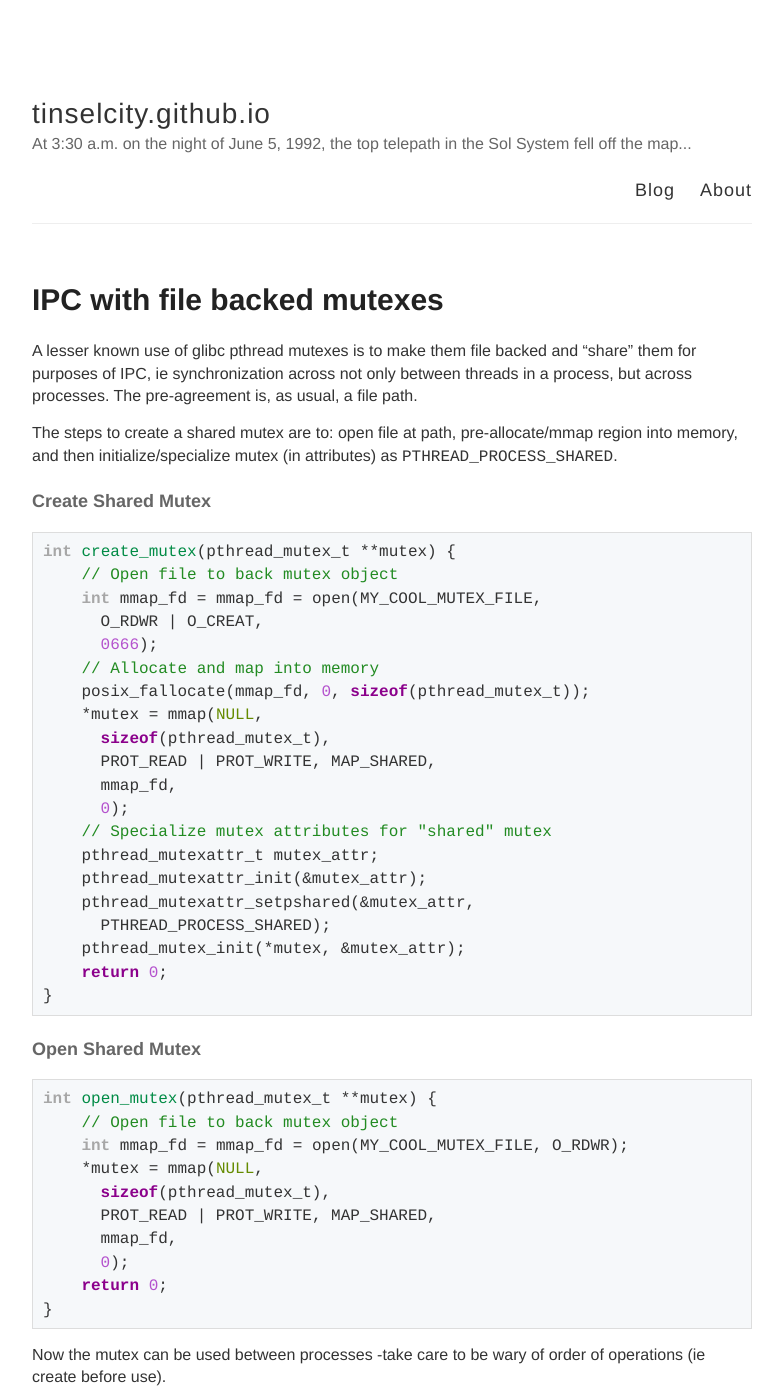
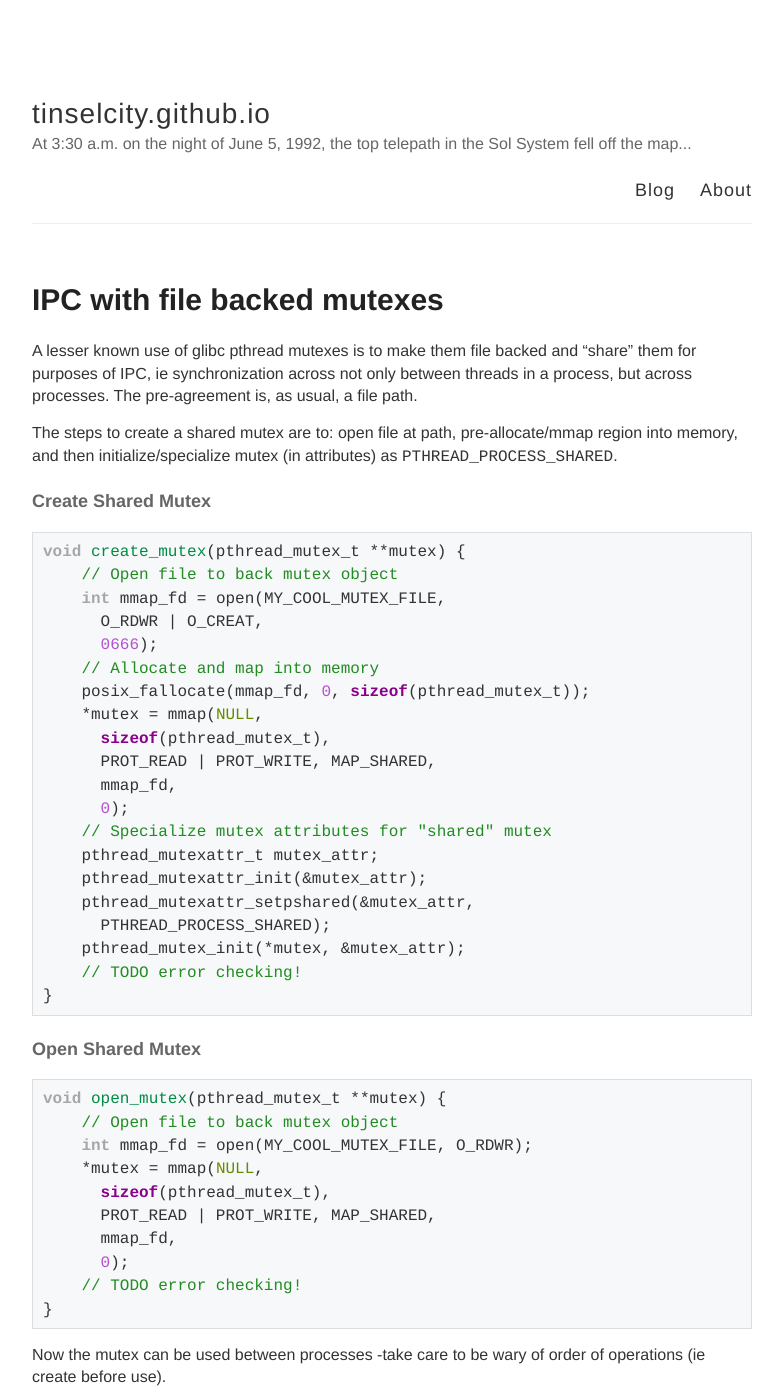
Before and after one commit to tinselcity/tinselcity.github.io, a Jekyll site: the page built from _posts/2019-4-19-IPC-W-Mutexes.md, in a window 1280 px wide and 1400 px high. Shown: the whole window, without its empty margins (248-1031 px from the left). Built offline with Jekyll 4.4.1, drawn with Linux system fonts in a browser that asks for light colours.

Commit message:
cleanup.

````diff
--- a/_posts/2019-4-19-IPC-W-Mutexes.md
+++ b/_posts/2019-4-19-IPC-W-Mutexes.md
@@ -10,9 +10,9 @@ The steps to create a shared mutex are to: open file at path, pre-allocate/mmap
 #### Create Shared Mutex
 
 ```c
-int create_mutex(pthread_mutex_t **mutex) {
+void create_mutex(pthread_mutex_t **mutex) {
     // Open file to back mutex object
-    int mmap_fd = mmap_fd = open(MY_COOL_MUTEX_FILE,
+    int mmap_fd = open(MY_COOL_MUTEX_FILE,
       O_RDWR | O_CREAT,
       0666);
     // Allocate and map into memory
@@ -28,22 +28,22 @@ int create_mutex(pthread_mutex_t **mutex) {
     pthread_mutexattr_setpshared(&mutex_attr,
       PTHREAD_PROCESS_SHARED);
     pthread_mutex_init(*mutex, &mutex_attr);
-    return 0;
+    // TODO error checking!
 }
 ```
 
 #### Open Shared Mutex
 
 ```c
-int open_mutex(pthread_mutex_t **mutex) {
+void open_mutex(pthread_mutex_t **mutex) {
     // Open file to back mutex object
-    int mmap_fd = mmap_fd = open(MY_COOL_MUTEX_FILE, O_RDWR);
+    int mmap_fd = open(MY_COOL_MUTEX_FILE, O_RDWR);
     *mutex = mmap(NULL,
       sizeof(pthread_mutex_t),
       PROT_READ | PROT_WRITE, MAP_SHARED,
       mmap_fd,
       0);
-    return 0;
+    // TODO error checking!
 }
 ```
 
````
